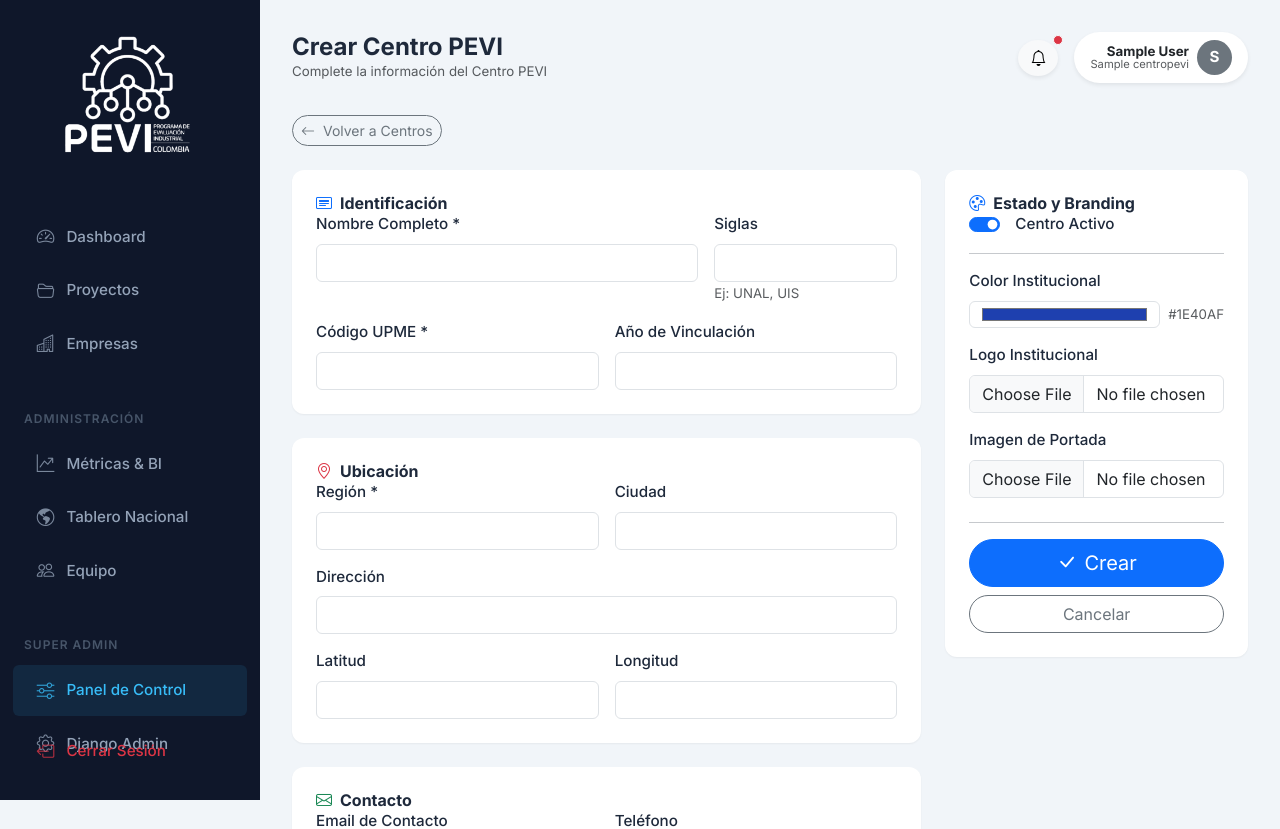
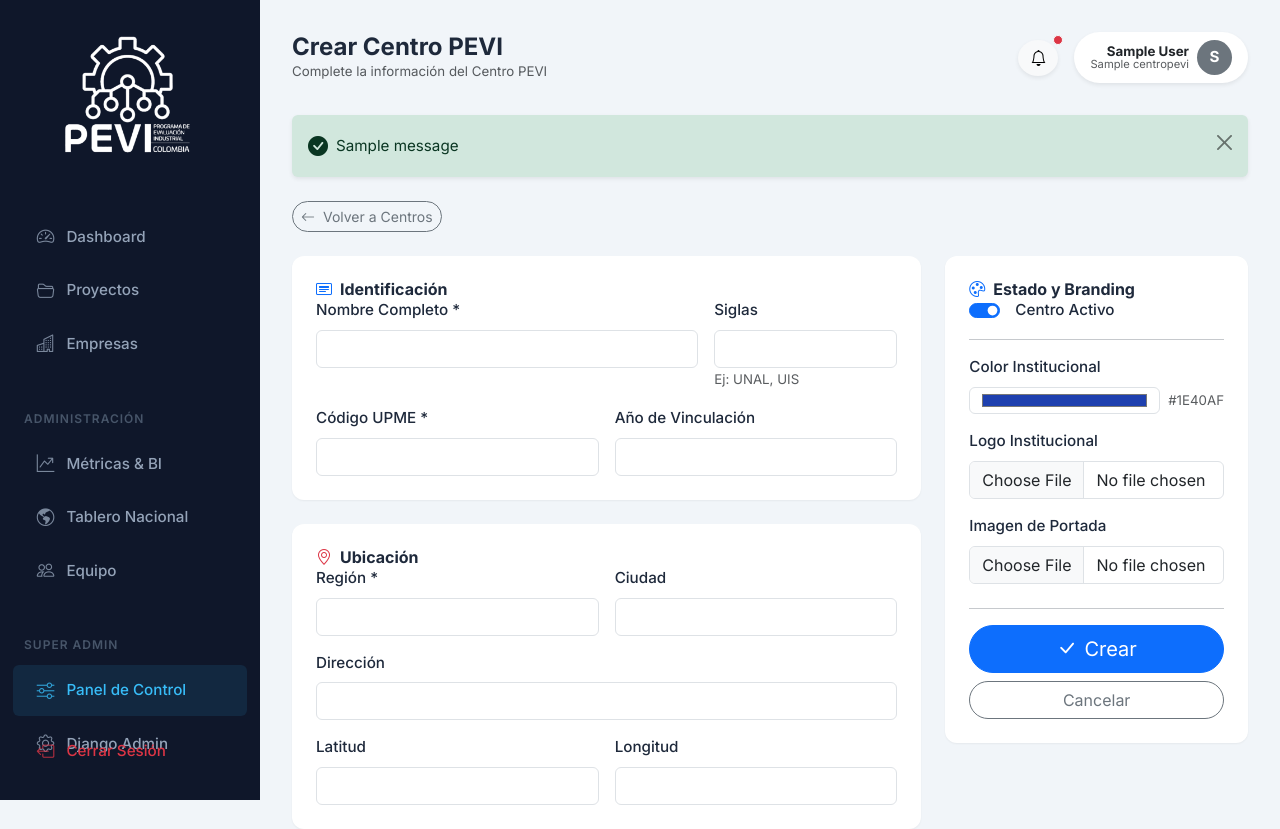
Before and after one commit to Santiago-caicedo/sistema_pevi, a Django app: page /app/control/centros/nuevo/ in a window 1280 px wide. Shown: the top 829 px of the page. Run offline with Django 5.2, Linux system fonts and the light colour scheme; a user stored in the database is signed in; tables that the repository leaves empty hold one stand-in row (values such as "Sample post"); one stand-in notice (Sample message) is shown.

Commit message:
ajuste de notificaciones

```diff
--- a/templates/layouts/base.html
+++ b/templates/layouts/base.html
@@ -278,6 +278,26 @@
             </div>
         </header>
 
+        {% if messages %}
+        <div class="mb-4">
+            {% for message in messages %}
+            <div class="alert alert-{{ message.tags|default:'info' }} alert-dismissible fade show d-flex align-items-center shadow-sm border-0" role="alert">
+                {% if message.tags == 'success' %}
+                    <i class="bi bi-check-circle-fill me-2 fs-5"></i>
+                {% elif message.tags == 'error' or message.tags == 'danger' %}
+                    <i class="bi bi-exclamation-triangle-fill me-2 fs-5"></i>
+                {% elif message.tags == 'warning' %}
+                    <i class="bi bi-exclamation-circle-fill me-2 fs-5"></i>
+                {% else %}
+                    <i class="bi bi-info-circle-fill me-2 fs-5"></i>
+                {% endif %}
+                {{ message }}
+                <button type="button" class="btn-close" data-bs-dismiss="alert" aria-label="Close"></button>
+            </div>
+            {% endfor %}
+        </div>
+        {% endif %}
+
         {% block content %}
         {% endblock %}
 
```
Also changed, not shown: config/settings.py (+9 -0 lines).
